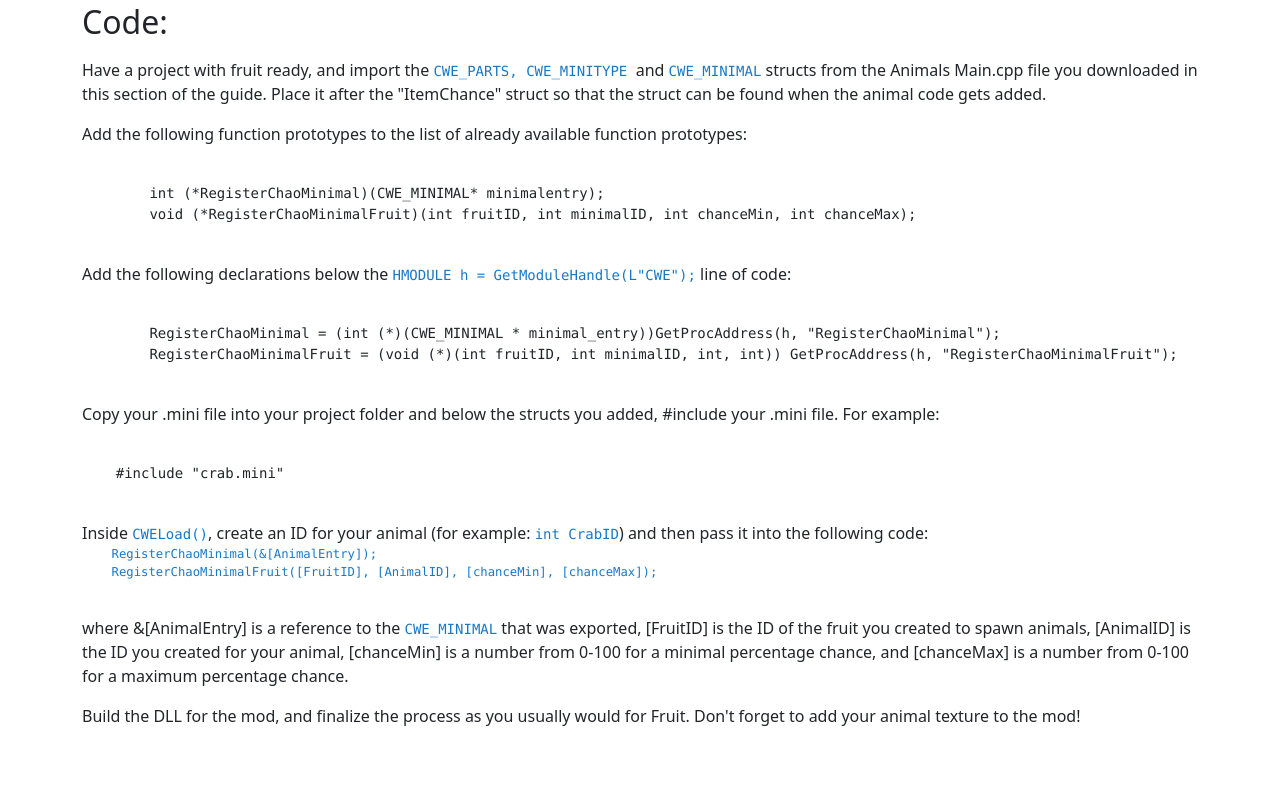
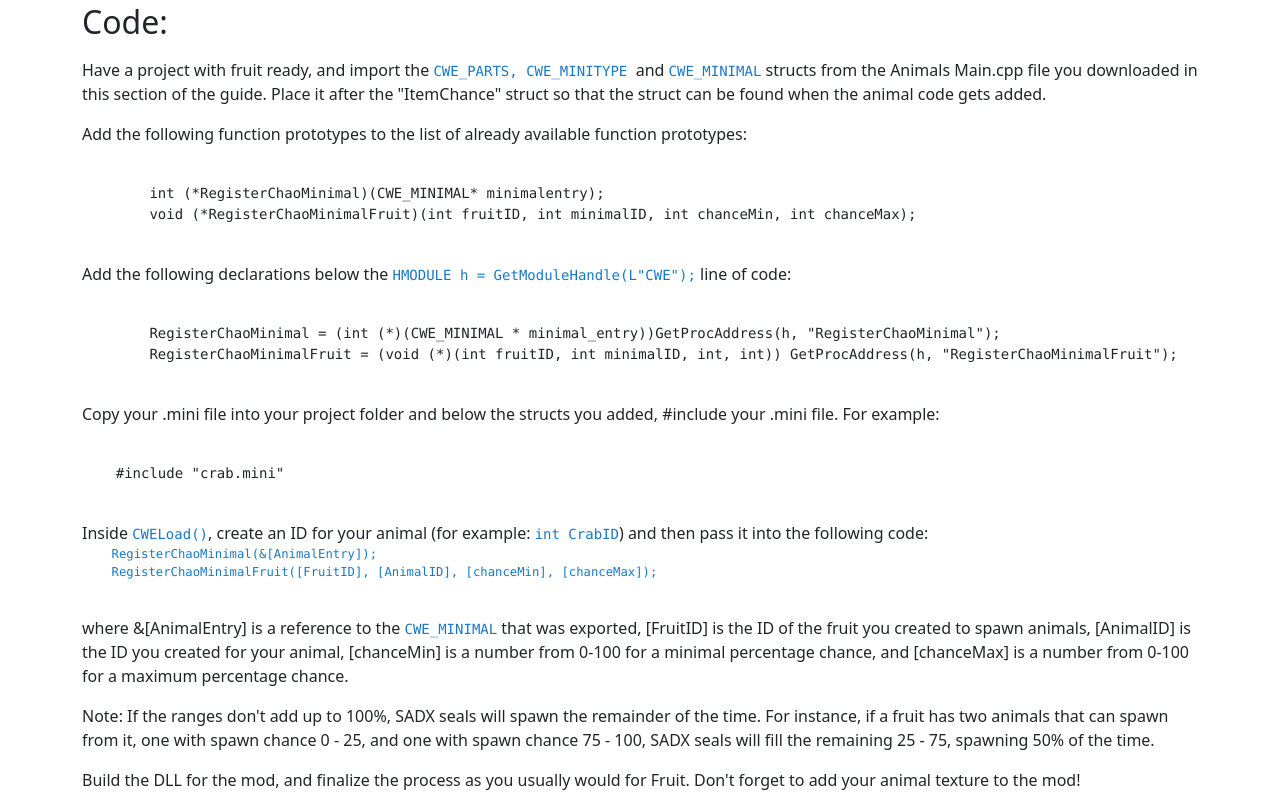
Before and after one commit to NostalgiaNinja/CWEModding, a plain HTML site: page animals.html in a window 1280 px wide. Shown: the part 4882-5690 px from the top of the page. Before the commit the page ends 5626 px from the top, so only its background shows below. Drawn offline with nearby package versions, Linux system fonts and the light colour scheme.

Commit message:
Add note clarifying how spawn chance works

```diff
--- a/animals.html
+++ b/animals.html
@@ -244,6 +244,7 @@
                 </code>
 
                 <p>where &[AnimalEntry] is a reference to the <code>CWE_MINIMAL</code> that was exported, [FruitID] is the ID of the fruit you created to spawn animals, [AnimalID] is the ID you created for your animal, [chanceMin] is a number from 0-100 for a minimal percentage chance, and [chanceMax] is a number from 0-100 for a maximum percentage chance.</p>
+				<p>Note: If the ranges don't add up to 100%, SADX seals will spawn the remainder of the time. For instance, if a fruit has two animals that can spawn from it, one with spawn chance 0 - 25, and one with spawn chance 75 - 100, SADX seals will fill the remaining 25 - 75, spawning 50% of the time.</p>
 
                 <p>Build the DLL for the mod, and finalize the process as you usually would for Fruit.  Don't forget to add your animal texture to the mod!</p>
             </div>
```
